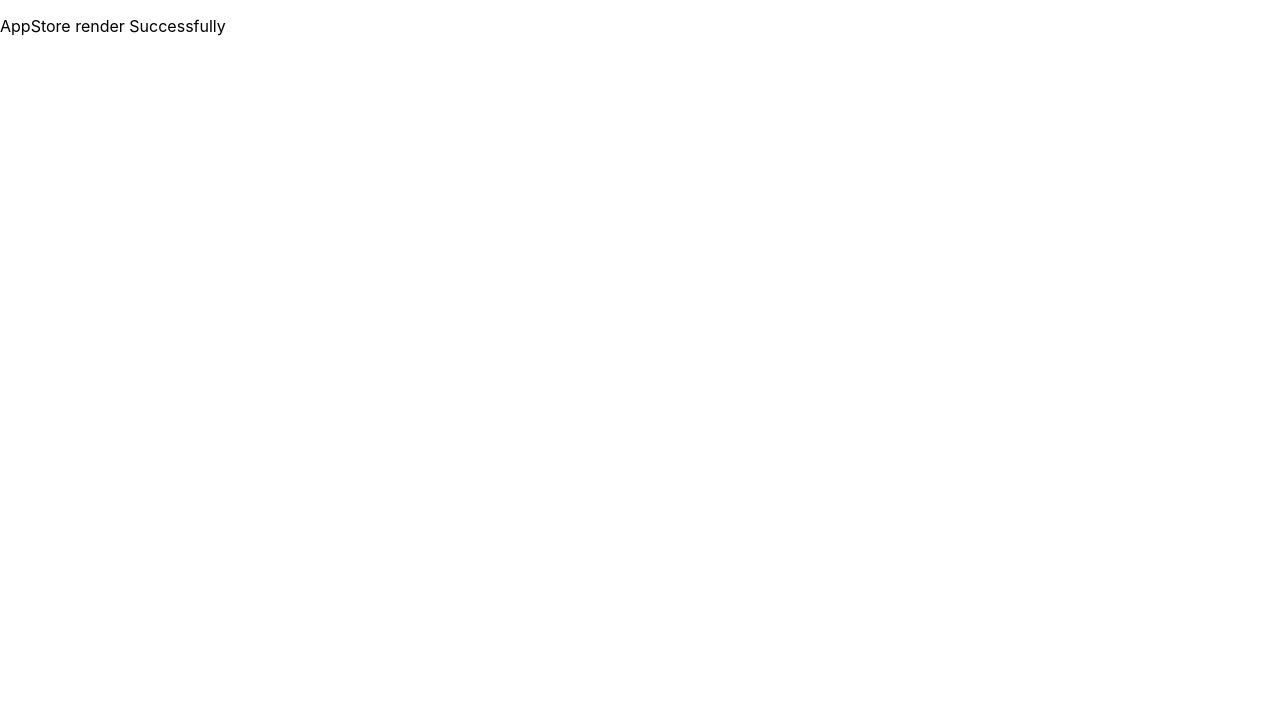
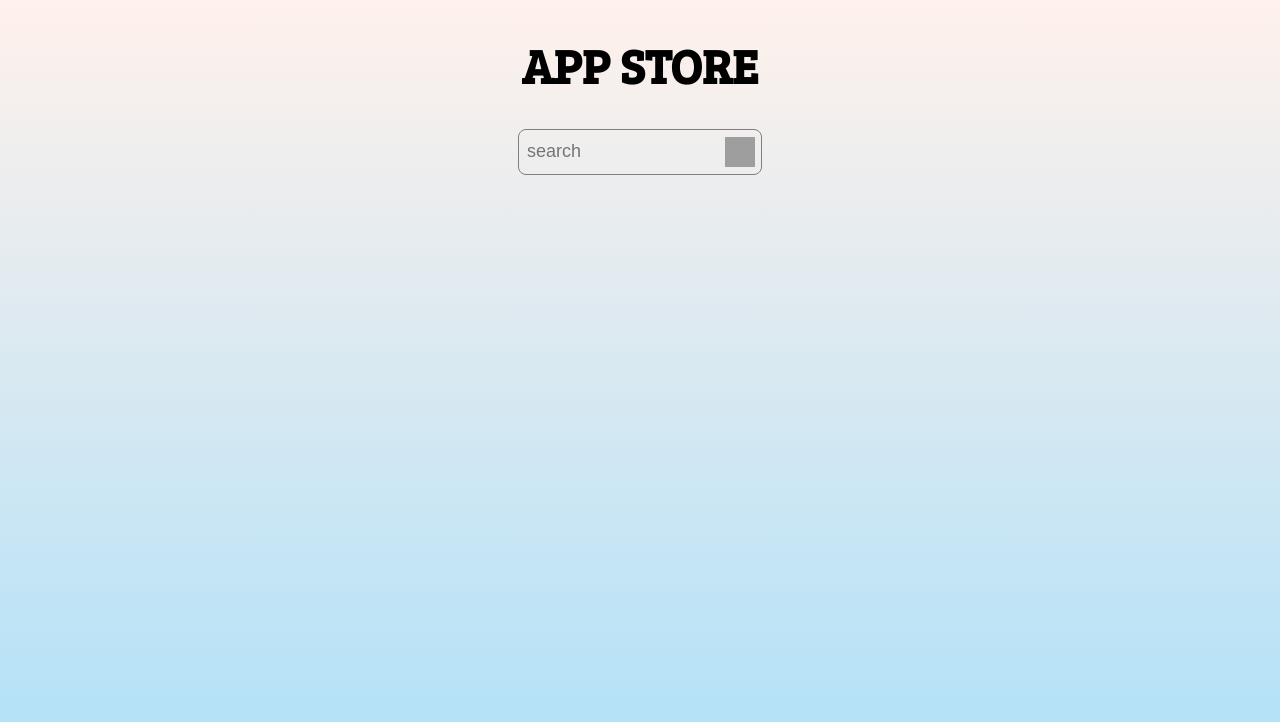
Before and after one commit to Thamim1626/appstore_reactjs, a React (Create React App) app: page / in a window 1280 px wide. Shown: the top 722 px of the page. Built offline with nearby package versions, Linux system fonts and the light colour scheme; grey boxes are pictures that could not be loaded; a web font is replaced by a local one.

Commit message:
Basic style and Static setup finished

```diff
--- a/src/components/AppStore/index.css
+++ b/src/components/AppStore/index.css
@@ -1 +1,41 @@
-/* Write your CSS here */
+.app-container {
+  display: flex;
+  flex-direction: column;
+  align-items: center;
+  height: 100vh;
+  background-image: linear-gradient(to bottom, #fff1eb, #ace0f9);
+}
+
+.main-heading {
+  font-weight: bolder;
+  font-family: Bree Serif;
+  font-size: 48px;
+}
+
+.input-container {
+  display: flex;
+  justify-content: center;
+  align-items: center;
+  border: 1px solid grey;
+  padding: 6px;
+  border-radius: 8px;
+  box-sizing: border-box;
+}
+
+.search-input {
+  height: 32px;
+  width: 200px;
+  border: none;
+  outline: none;
+  background-color: transparent;
+}
+
+.search-input::placeholder {
+  font-size: 18px;
+}
+
+.search-icon {
+  padding: 0px;
+  height: 30px;
+  width: 30px;
+}
--- a/src/components/AppStore/index.js
+++ b/src/components/AppStore/index.js
@@ -293,8 +293,16 @@ const appsList = [
 class AppStore extends Component {
   render() {
     return (
-      <div>
-        <p>AppStore render Successfully</p>
+      <div className="app-container">
+        <h1 className="main-heading">APP STORE</h1>
+        <div className="input-container">
+          <input type="search" className="search-input" placeholder="search" />
+          <img
+            src="https://assets.ccbp.in/frontend/react-js/app-store/app-store-search-img.png"
+            alt="search icon"
+            className="search-icon"
+          />
+        </div>
       </div>
     )
   }
```
